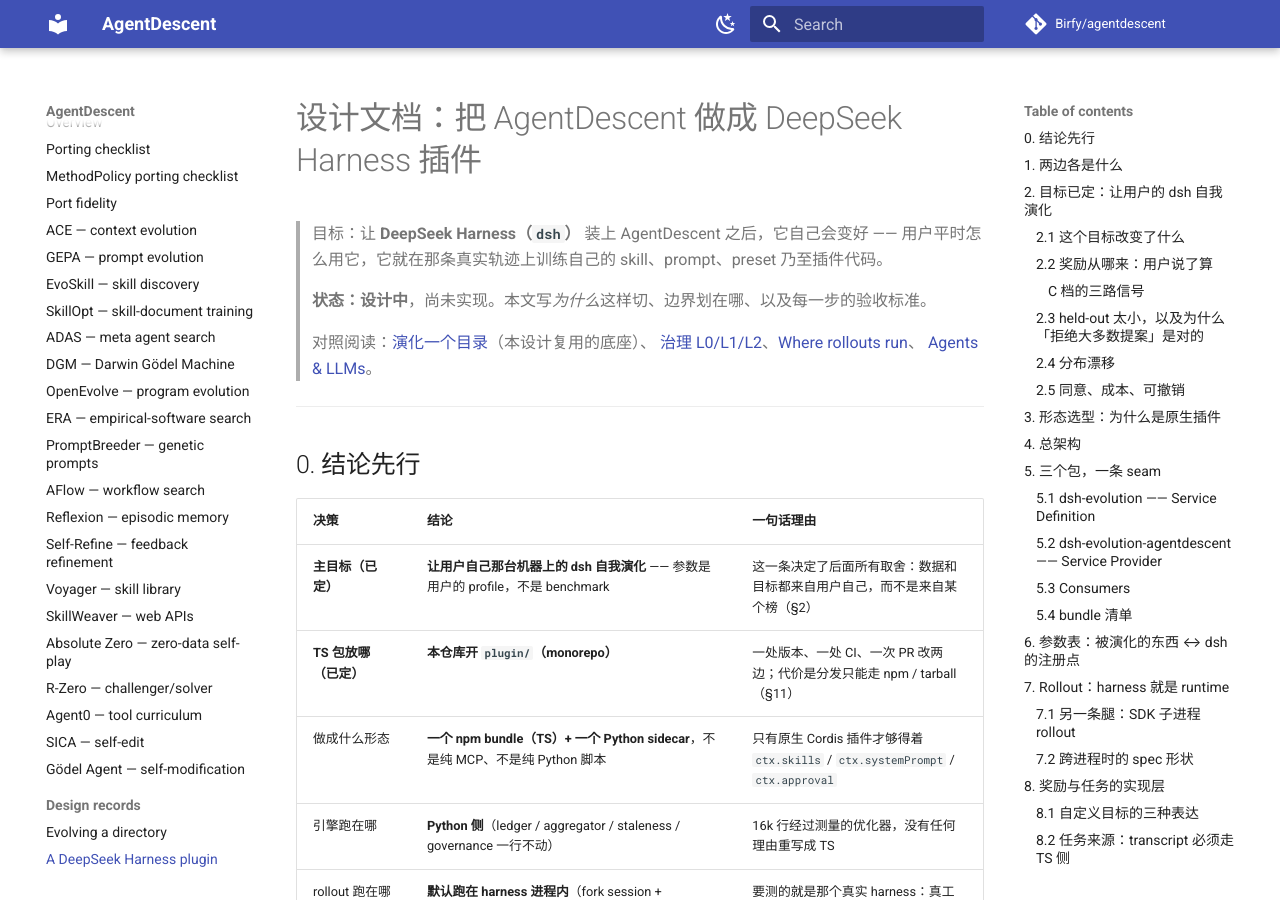
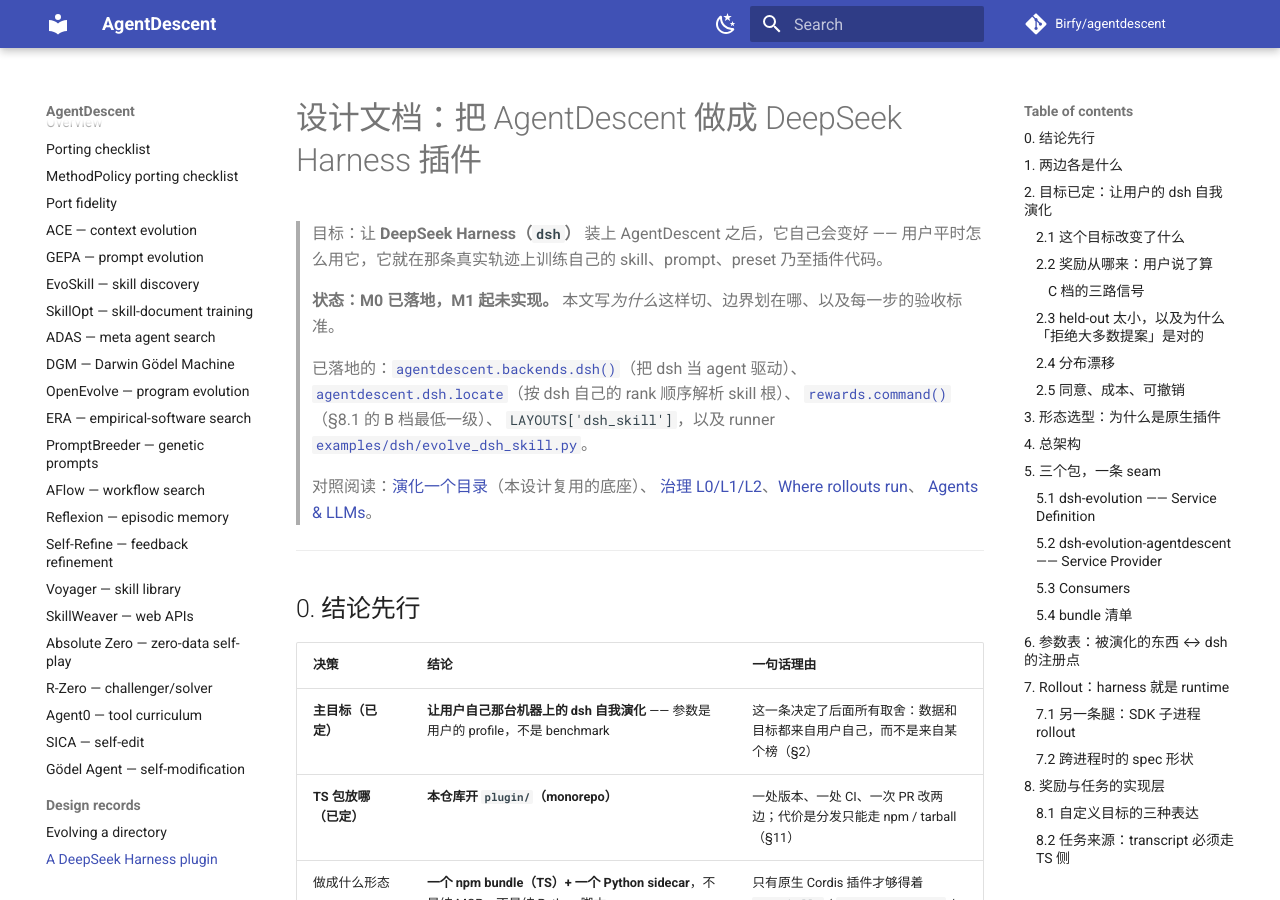
Before and after one commit to Birfy/agentdescent, an MkDocs documentation site: the page built from docs/design-dsh-plugin.md, in a window 1280 px wide and 900 px high. Built offline with MkDocs 1.6.1 and Material for MkDocs 9.7.7, drawn with Linux system fonts in a browser that asks for light colours; comment, search, counter and statistics services are not loaded.

Commit message:
docs: mark M0 landed in the dsh plugin design
Full suite green at 1565 passed / 16 skipped with the M0 pieces in.

Co-Authored-By: Claude Opus 5 <noreply@anthropic.com>
Claude-Session: https://claude.ai/code/session_0113HXuwqx78WRYzRE7DEaWJ

```diff
--- a/docs/design-dsh-plugin.md
+++ b/docs/design-dsh-plugin.md
@@ -3,7 +3,13 @@
 > 目标：让 **DeepSeek Harness（`dsh`）** 装上 AgentDescent 之后，它自己会变好 ——
 > 用户平时怎么用它，它就在那条真实轨迹上训练自己的 skill、prompt、preset 乃至插件代码。
 >
-> **状态：设计中**，尚未实现。本文写*为什么*这样切、边界划在哪、以及每一步的验收标准。
+> **状态：M0 已落地，M1 起未实现。** 本文写*为什么*这样切、边界划在哪、以及每一步的验收标准。
+>
+> 已落地的：[`agentdescent.backends.dsh()`](https://github.com/Birfy/agentdescent/blob/main/agentdescent/backends.py)（把 dsh 当 agent 驱动）、
+> [`agentdescent.dsh.locate`](https://github.com/Birfy/agentdescent/blob/main/agentdescent/dsh/locate.py)（按 dsh 自己的 rank 顺序解析 skill 根）、
+> [`rewards.command()`](https://github.com/Birfy/agentdescent/blob/main/agentdescent/rewards.py)（§8.1 的 B 档最低一级）、
+> `LAYOUTS['dsh_skill']`，以及 runner
+> [`examples/dsh/evolve_dsh_skill.py`](https://github.com/Birfy/agentdescent/blob/main/examples/dsh/evolve_dsh_skill.py)。
 >
 > 对照阅读：[演化一个目录](directory-evolution.md)（本设计复用的底座）、
 > [治理 L0/L1/L2](governance.md)、[Where rollouts run](execution.md)、
@@ -593,7 +599,7 @@ monorepo 的四个具体后果，每一条都要落到文件：
 
 | | 内容 | 验收 | 估时 |
 |---|---|---|---|
-| **M0** | **离线自我演化。** 纯 Python 零 TS：读用户真实 profile 的 skill 目录，任务和判据由用户给（A 档数据集，或 B 档一条命令），rollout 走 `deepseek-harness-sdk` 子进程，产物 `EvolutionResult.write_to()` 落回去 | 在**真实 profile** 上跑完，给出 before/after 两个数，产物能被 dsh 正常加载 | 3 天 |
+| **M0** ✅ | **离线自我演化。** 纯 Python 零 TS：读用户真实 profile 的 skill 目录，任务和判据由用户给（A 档数据集，或 B 档一条命令），rollout 走 `deepseek-harness-sdk` 子进程，产物 `EvolutionResult.write_to()` 落回去 | 在**真实 profile** 上跑完，给出 before/after 两个数，产物能被 dsh 正常加载 | 3 天 |
 | **M1** | 插件最小可用：`plugin/` 骨架 + sidecar + `ctx.evolution` seam + skill 适配器 + 进程内 rollout + `/evolve` + `evolve_start` 工具。只有 L2 | `dsh plugin add ./plugin` 之后 `/evolve skill:x` 跑完，新 skill 在**同一个会话里**生效 | 1 周 |
 | **M2** | 奖励闭环：ScorerRegistry + A/B 档（`gold` / `command` / `judge`）+ C 档兜底（`replay-pairwise` + `efficiency`）+ transcript TaskSource（TS 侧 `session-query`） | 三档各跑通一个真实例子；**兜底档接受不了时能说清是因为 N 太小**，而不是静悄悄没结果 | 1–1.5 周 |
 | **M3** | 常驻形态：`ctx.jobs` + 空闲触发 + 异步运行时（`asynchronous=True, async_ratio=3`）+ Web UI 节点 + 预算上限 | 正常用 harness 的同时后台演化，任何用户输入立刻让路，花了多少 token 看得见 | 1 周 |
```
